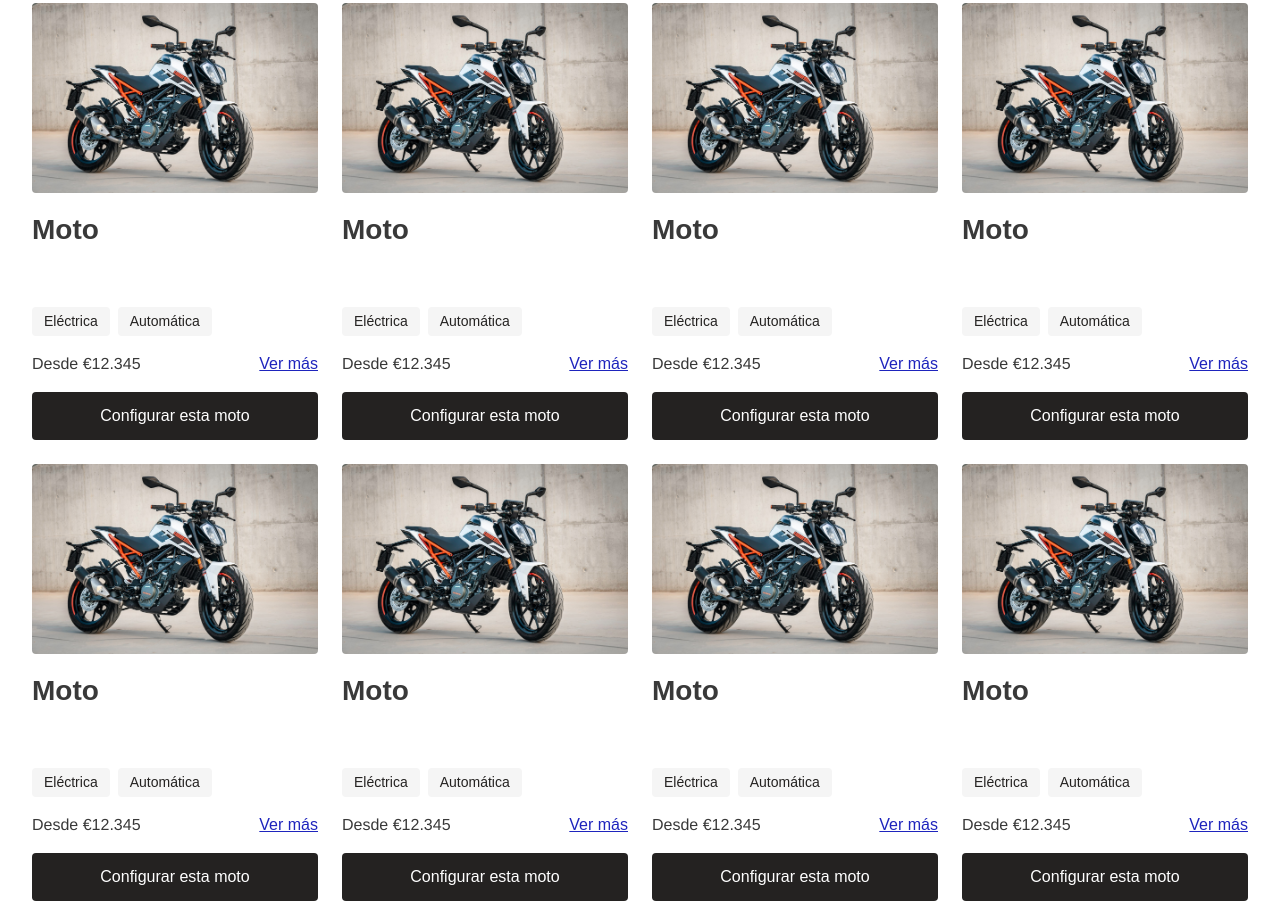
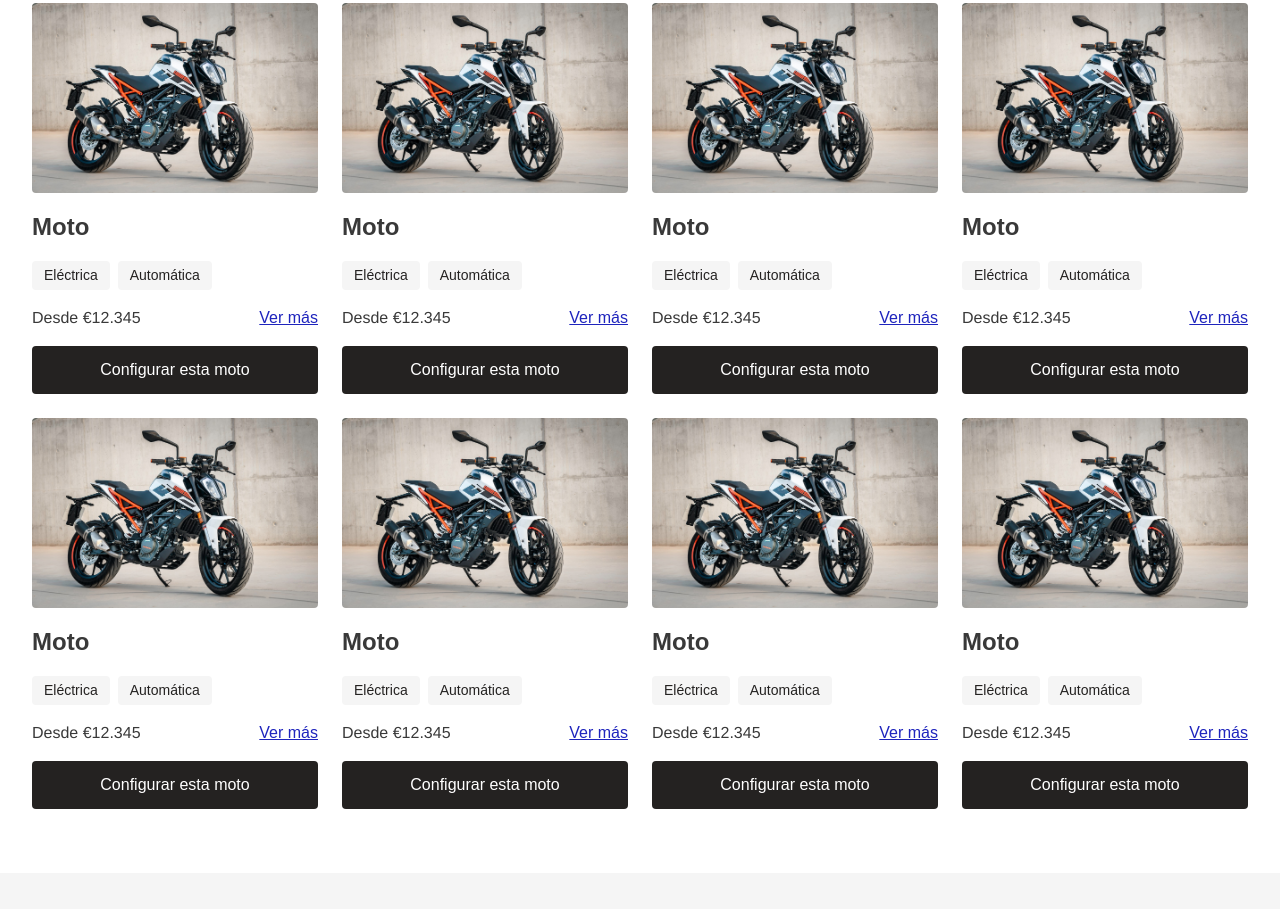
Before and after one commit to daniMartinezSoto/proyecto-web-motos, a plain HTML site: page src/index.html in a window 1280 px wide. Shown: the part 373-1282 px from the top of the page. Drawn offline with Linux system fonts and the light colour scheme.

Commit message:
arreglos_2

```diff
--- a/src/index.html
+++ b/src/index.html
@@ -51,7 +51,7 @@
       <article class="card">
         <img class="card-image" src="assets/images/moto-1280.jpg" alt="Nombre de la moto">
 
-        <h2 class="title-h2">Moto</h2>
+        <h3 class="title-h3">Moto</h3>
 
         <div class="card-chips">
           <span class="chip chip--card">Eléctrica</span>
@@ -72,7 +72,7 @@
       <article class="card">
         <img class="card-image" src="assets/images/moto-1280.jpg" alt="Nombre de la moto">
 
-        <h2 class="title-h2">Moto</h2>
+        <h3 class="title-h3">Moto</h3>
 
         <div class="card-chips">
           <span class="chip chip--card">Eléctrica</span>
@@ -93,7 +93,7 @@
       <article class="card">
         <img class="card-image" src="assets/images/moto-1280.jpg" alt="Nombre de la moto">
 
-        <h2 class="title-h2">Moto</h2>
+        <h3 class="title-h3">Moto</h3>
 
         <div class="card-chips">
           <span class="chip chip--card">Eléctrica</span>
@@ -114,7 +114,7 @@
       <article class="card">
         <img class="card-image" src="assets/images/moto-1280.jpg" alt="Nombre de la moto">
 
-        <h2 class="title-h2">Moto</h2>
+        <h3 class="title-h3">Moto</h3>
 
         <div class="card-chips">
           <span class="chip chip--card">Eléctrica</span>
@@ -135,7 +135,7 @@
       <article class="card">
         <img class="card-image" src="assets/images/moto-1280.jpg" alt="Nombre de la moto">
 
-        <h2 class="title-h2">Moto</h2>
+        <h3 class="title-h3">Moto</h3>
 
         <div class="card-chips">
           <span class="chip chip--card">Eléctrica</span>
@@ -156,7 +156,7 @@
       <article class="card">
         <img class="card-image" src="assets/images/moto-1280.jpg" alt="Nombre de la moto">
 
-        <h2 class="title-h2">Moto</h2>
+        <h3 class="title-h3">Moto</h3>
 
         <div class="card-chips">
           <span class="chip chip--card">Eléctrica</span>
@@ -177,7 +177,7 @@
       <article class="card">
         <img class="card-image" src="assets/images/moto-1280.jpg" alt="Nombre de la moto">
 
-        <h2 class="title-h2">Moto</h2>
+        <h3 class="title-h3">Moto</h3>
 
         <div class="card-chips">
           <span class="chip chip--card">Eléctrica</span>
@@ -198,7 +198,7 @@
       <article class="card">
         <img class="card-image" src="assets/images/moto-1280.jpg" alt="Nombre de la moto">
 
-        <h2 class="title-h2">Moto</h2>
+        <h3 class="title-h3">Moto</h3>
 
         <div class="card-chips">
           <span class="chip chip--card">Eléctrica</span>
--- a/src/scss/app.scss
+++ b/src/scss/app.scss
@@ -33,7 +33,7 @@ main {
   height: pxToRem(70px);
 }
 
-
+//titulos
 
 .title-h1 {
   font: var(--font-h1);
@@ -46,11 +46,14 @@ main {
   margin-bottom: var(--spacing-40);
 }
 
+.title-h3 {
+  font: var(--font-h3);
+}
+
 .motos-chips {
   display: flex;
   gap: var(--spacing-8);
   margin-bottom: var(--spacing-32);
-  /* mismo espacio que el h1 */
 }
 
 
```
Also changed, not shown: src/scss/05-molecules/_card.scss (line endings or trailing spaces), src/scss/app.css, 1 other file.
